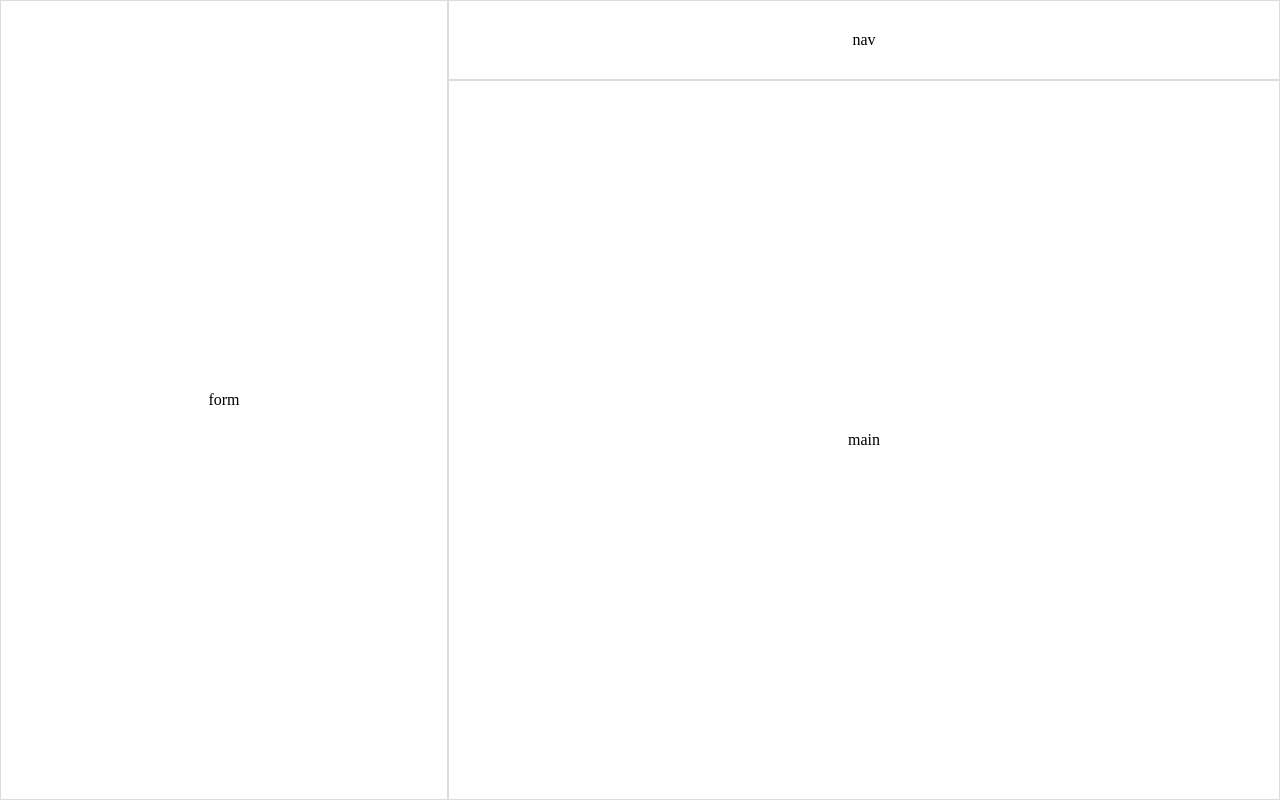
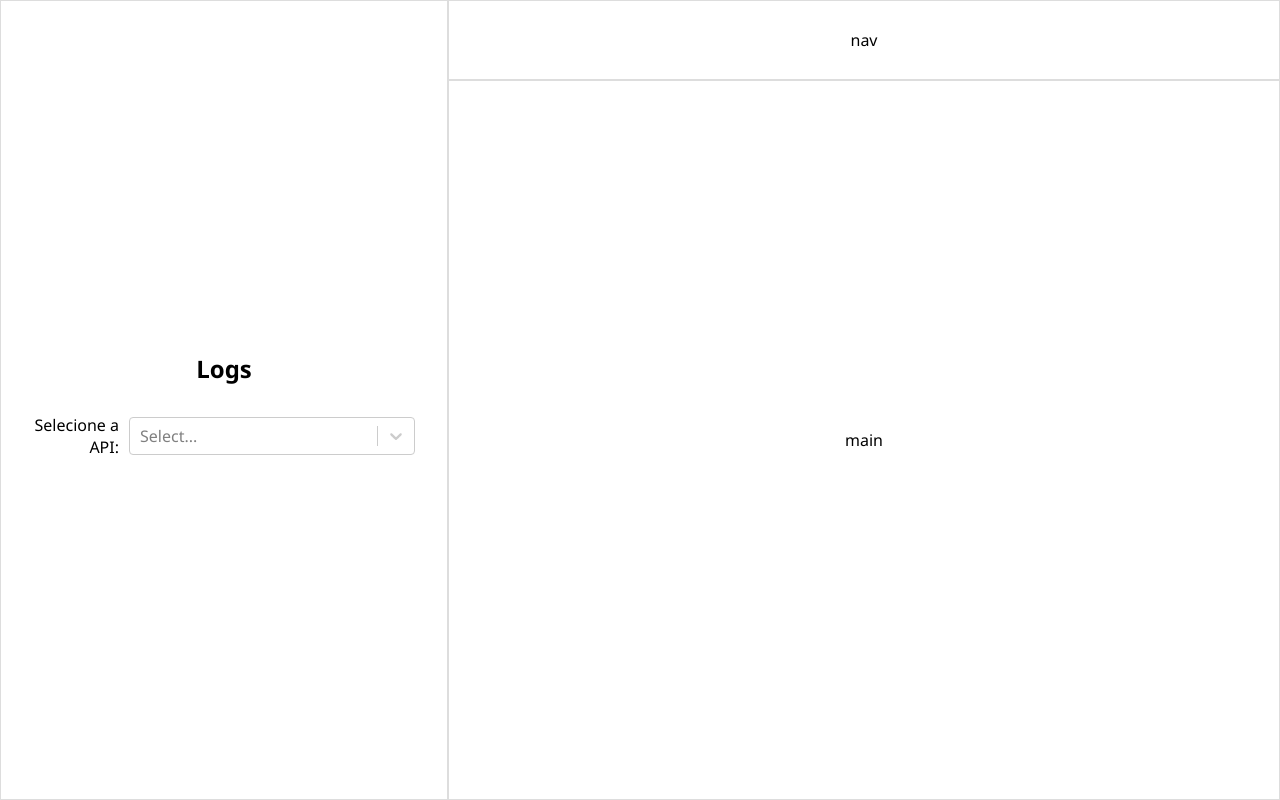
Before and after one commit to rodrigolemos/api-dashboard, a React (Create React App) app: page / in a window 1280 px wide. Built offline with nearby package versions, Linux system fonts and the light colour scheme.

Commit message:
Utilização de react-select

```diff
--- a/package.json
+++ b/package.json
@@ -13,6 +13,7 @@
     "react": "^17.0.1",
     "react-dom": "^17.0.1",
     "react-scripts": "4.0.1",
+    "react-select": "^4.1.0",
     "styled-components": "^5.2.1",
     "typescript": "^4.1.3",
     "web-vitals": "^0.2.4"
@@ -42,6 +43,7 @@
     ]
   },
   "devDependencies": {
+    "@types/react-select": "^4.0.13",
     "@types/styled-components": "^5.1.7"
   }
 }
--- a/src/components/form/index.tsx
+++ b/src/components/form/index.tsx
@@ -1,8 +1,27 @@
+import Select from 'react-select';
+
 import { FormWrapper } from './styles';
 
 const Form: React.FC = (): React.ReactElement => {
+  const options = [
+    { value: 1, label: 'Primeira API' },
+    { value: 2, label: 'Segunda API' },
+    { value: 3, label: 'Terceira API' }
+  ]
+
   return (
-    <FormWrapper>form</FormWrapper>
+    <FormWrapper>
+      <h1>Logs</h1>
+      <form>
+        <div>
+          <label htmlFor="api-name">Selecione a API:</label>
+          <Select
+            id="api-name"
+            options={options}
+          />
+        </div>
+      </form>
+    </FormWrapper>
   )
 }
 
--- a/src/components/form/styles.ts
+++ b/src/components/form/styles.ts
@@ -1,5 +1,28 @@
 import styled from 'styled-components';
 
-export const FormWrapper = styled.form`
+export const FormWrapper = styled.aside`
   grid-area: form;
+  flex-direction: column;
+
+  form {
+    width: 90%;
+
+    & > div {
+      display: flex;
+      align-items: center;
+      justify-content: flex-start;
+
+      margin: 10px;
+
+      label {
+        width: 30%;
+        text-align: right;
+        margin-right: 10px;
+      }
+
+      #api-name {
+        width: 100%;
+      }
+    }
+  }
 `;
--- a/src/globalStyle.ts
+++ b/src/globalStyle.ts
@@ -5,5 +5,6 @@ export default createGlobalStyle`
     margin: 0;
     padding: 0;
     box-sizing: border-box;
+    font-family: 'Segoe UI', Tahoma, Geneva, Verdana, sans-serif;
   }
 `
```
Also changed, not shown: 2 other files (tests, documents, lock files or other folders).
